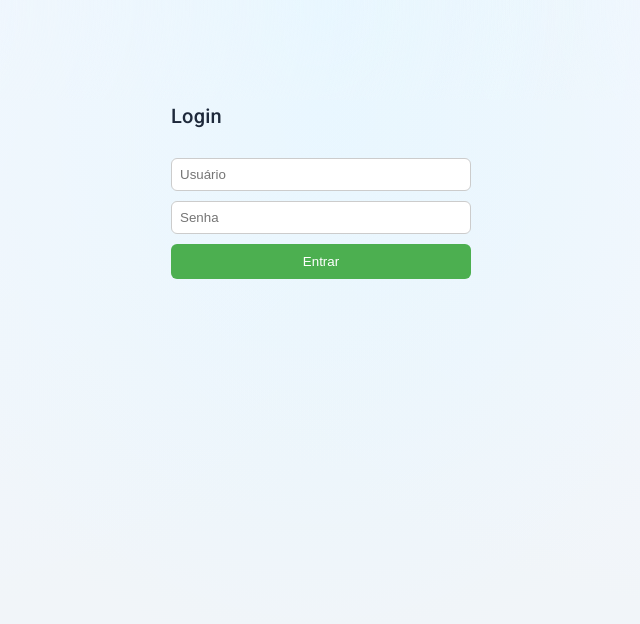
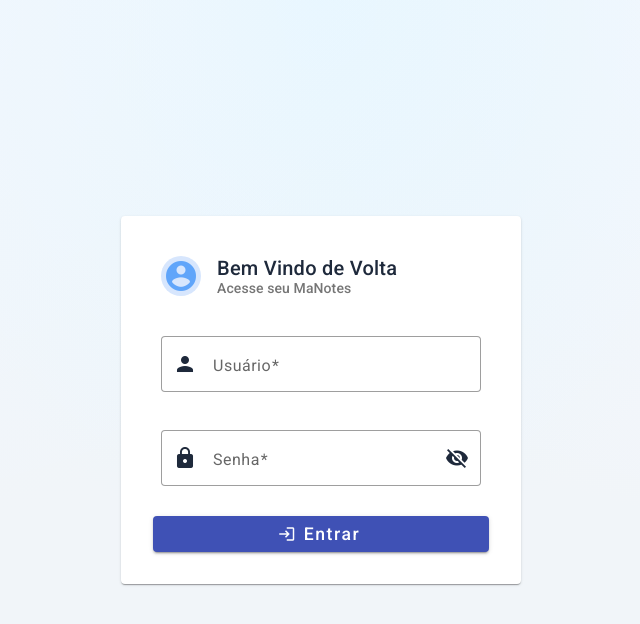
Before and after one commit to Marcelo-Augustovs/maNotesWeb, an Angular app: page /login in a window 1280 px wide. Shown: the top 624 px of the page, without its empty margins (319-959 px from the left). Built offline with nearby package versions, Linux system fonts and the light colour scheme.

Commit message:
fix: melhorias no login

```diff
--- a/src/auth/login/login.component.html
+++ b/src/auth/login/login.component.html
@@ -1,25 +1,42 @@
-<div class="login-container">
+<div class="login-wrapper">
+  <mat-card class="login-card glass-panel">
+    <mat-card-header>
+      <div mat-card-avatar class="header-image">
+        <mat-icon>account_circle</mat-icon>
+      </div>
+      <mat-card-title>Bem Vindo de Volta</mat-card-title>
+      <mat-card-subtitle>Acesse seu MaNotes</mat-card-subtitle>
+    </mat-card-header>
 
-  <h2>Login</h2>
+    <mat-card-content>
+      <form (ngSubmit)="onSubmit()" class="login-form">
 
-  <input
-    type="text"
-    placeholder="Usuário"
-    [(ngModel)]="login"
-  >
+        <mat-form-field appearance="outline" class="full-width">
+          <mat-label>Usuário</mat-label>
+          <input matInput type="text" [(ngModel)]="login" name="login" required>
+          <mat-icon matPrefix>person</mat-icon>
+        </mat-form-field>
 
-  <input
-    type="password"
-    placeholder="Senha"
-    [(ngModel)]="password"
-  >
+        <mat-form-field appearance="outline" class="full-width">
+          <mat-label>Senha</mat-label>
+          <input matInput [type]="hidePassword ? 'password' : 'text'" [(ngModel)]="password" name="password" required>
+          <mat-icon matPrefix>lock</mat-icon>
+          <button mat-icon-button matSuffix (click)="hidePassword = !hidePassword" type="button">
+            <mat-icon>{{hidePassword ? 'visibility_off' : 'visibility'}}</mat-icon>
+          </button>
+        </mat-form-field>
 
-  <button (click)="onSubmit()">
-    Entrar
-  </button>
+        <p class="error-msg" *ngIf="error">
+          <mat-icon>error_outline</mat-icon> {{error}}
+        </p>
 
-  <p class="error" *ngIf="error">
-    {{error}}
-  </p>
+      </form>
+    </mat-card-content>
 
+    <mat-card-actions align="end">
+      <button mat-raised-button color="primary" class="btn-login" (click)="onSubmit()">
+        Entrar <mat-icon>login</mat-icon>
+      </button>
+    </mat-card-actions>
+  </mat-card>
 </div>
--- a/src/auth/login/login.component.scss
+++ b/src/auth/login/login.component.scss
@@ -1,27 +1,51 @@
-.login-container {
-  width: 300px;
-  margin: 100px auto;
+.login-wrapper {
+  height: 100vh;
+  display: flex;
+  justify-content: center;
+  align-items: center;
+  background: transparent;
+}
+
+.login-card {
+  max-width: 400px;
+  width: 90%;
+  padding: 24px;
+}
+
+.header-image {
+  background-color: rgba(59, 130, 246, 0.2);
+  border-radius: 50%;
+  display: flex;
+  align-items: center;
+  justify-content: center;
+
+  mat-icon {
+    transform: scale(1.5);
+    color: #60a5fa;
+  }
+}
+
+.login-form {
   display: flex;
   flex-direction: column;
-  gap: 10px;
+  gap: 16px;
+  margin-top: 24px;
+}
 
-  input {
-    padding: 8px;
-    border-radius: 6px;
-    border: 1px solid #ccc;
-  }
+.full-width {
+  width: 100%;
+}
 
-  button {
-    padding: 10px;
-    border: none;
-    background: #4CAF50;
-    color: white;
-    cursor: pointer;
-    border-radius: 6px;
-  }
+.error-msg {
+  color: #ef4444;
+  display: flex;
+  align-items: center;
+  gap: 8px;
+  font-size: 0.9rem; margin: 0;
+}
 
-  .error {
-    color: red;
-    font-size: 14px;
-  }
+.btn-login {
+  width: 100%;
+  padding: 8px 0;
+  font-size: 1.1rem;
 }
--- a/src/auth/login/login.component.ts
+++ b/src/auth/login/login.component.ts
@@ -1,21 +1,36 @@
-import { Component } from '@angular/core'
-import { CommonModule } from '@angular/common'
-import { FormsModule } from '@angular/forms'
-import { Router } from '@angular/router'
-import { AuthService } from '../auth.service'
+import { Component } from '@angular/core';
+import { CommonModule } from '@angular/common';
+import { FormsModule } from '@angular/forms';
+import { Router } from '@angular/router';
+import { AuthService } from '../auth.service';
+
+import { MatCardModule } from '@angular/material/card';
+import { MatButtonModule } from '@angular/material/button';
+import { MatInputModule } from '@angular/material/input';
+import { MatIconModule } from '@angular/material/icon';
+import { MatFormFieldModule } from '@angular/material/form-field';
 
 @Component({
   selector: 'app-login',
   standalone: true,
-  imports: [CommonModule, FormsModule],
+  imports: [
+    CommonModule,
+    FormsModule,
+    MatCardModule,
+    MatButtonModule,
+    MatInputModule,
+    MatIconModule,
+    MatFormFieldModule
+  ],
   templateUrl: './login.component.html',
   styleUrls: ['./login.component.scss']
 })
 export class LoginComponent {
 
-  login = ''
-  password = ''
-  error = ''
+  login = '';
+  password = '';
+  error = '';
+  hidePassword = true;
 
   constructor(
     private authService: AuthService,
@@ -23,22 +38,21 @@ export class LoginComponent {
   ) {}
 
   onSubmit(){
-
     this.authService.login({
       login: this.login,
       password: this.password
     }).subscribe({
+      next: () => {
+        this.router.navigate(['/']); // 👈 dashboard is main route
+      },
+      error: () => {
+        this.error = 'Usuário ou senha inválidos';
+      }
+    });
 
-      next: () => {
-        this.router.navigate(['/notes']) // 👈 rota principal
-      },
-
-      error: () => {
-        this.error = 'Usuário ou senha inválidos'
-      }
-
-    })
-
+    // Mock bypass pra caso a API não esteja realmente rodando (melhor para o visual de Portfólio agora)
+    localStorage.setItem('token', 'mock-token-for-dev');
+    this.router.navigate(['/']);
   }
 
 }
```
